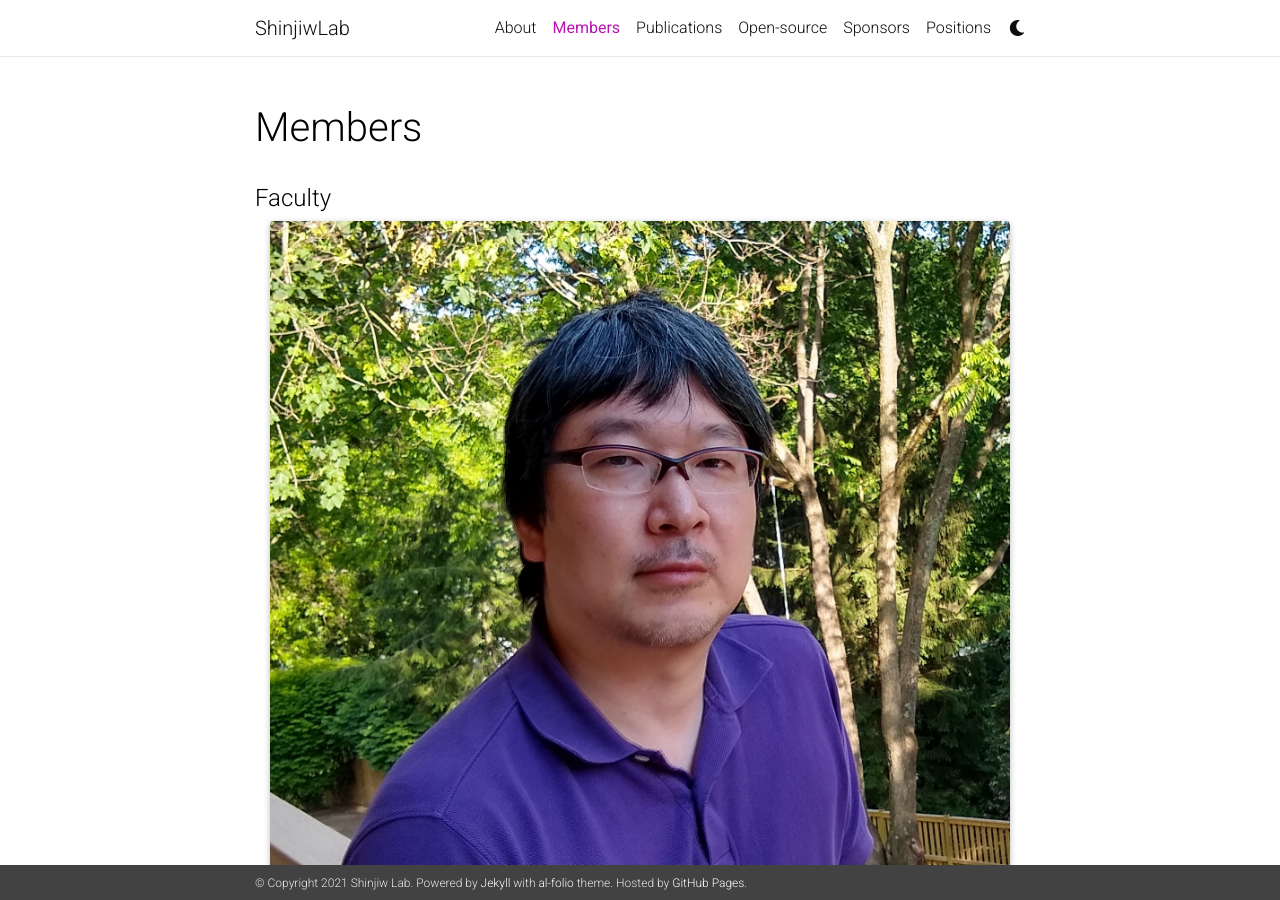
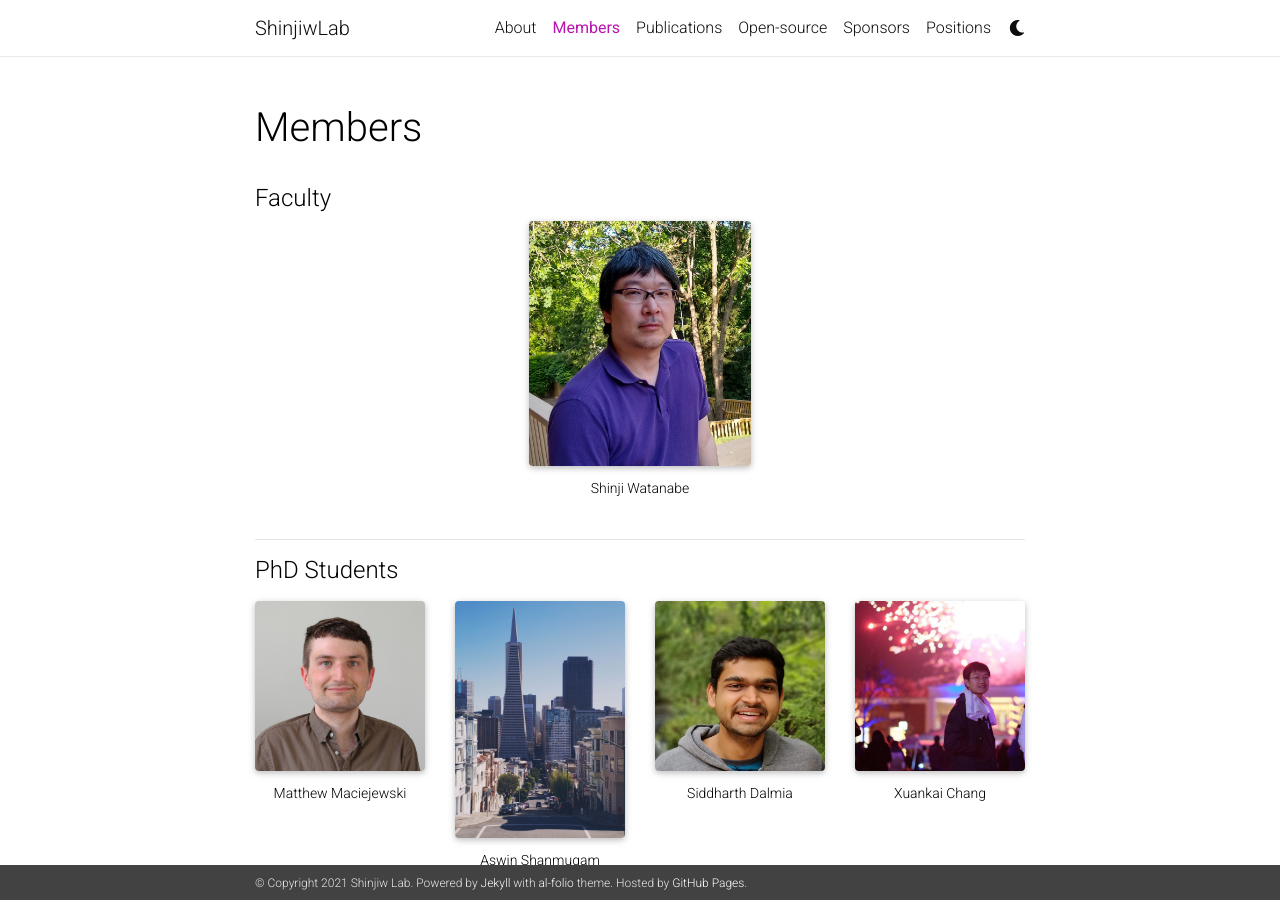
Before and after one commit to shinjiwlab/shinjiwlab.github.io, a Jekyll site: the page built from _pages/members.md, in a window 1280 px wide and 900 px high. Built offline with Jekyll 4.4.1, drawn with Linux system fonts in a browser that asks for light colours; nearby versions of some CDN libraries; a style sheet for code colours, icons or effects is not loaded.

Commit message:
apply size change

```diff
--- a/_pages/members.md
+++ b/_pages/members.md
@@ -10,7 +10,7 @@
 
 <div class="col-sm mt-3 mt-md-1" style="display:table-cell; vertical-align:middle; text-align:center">
 	<a href="https://sites.google.com/view/shinjiwatanabe">
-        <img class="img-fluid rounded z-depth-1" src="{{ site.baseurl }}/assets/img/shinji_20210605.jpg">
+        <img class="img-fluid rounded z-depth-1" style="width:30%" src="{{ site.baseurl }}/assets/img/shinji_20210605.jpg">
     </a>
     <div class="caption">
         Shinji Watanabe
@@ -20,7 +20,7 @@
 
 #### PhD Students
 <div class="row mt-3">
-    <div class="col-sm w-25 mt-3 mt-md-0">
+    <div class="col-sm mt-3 mt-md-0">
     <a href="https://www.mmaciejewski.com/">
         <img class="img-fluid rounded z-depth-1" src="{{ site.baseurl }}/assets/img/matt_maciejewski.jpg">
     </a>
```
